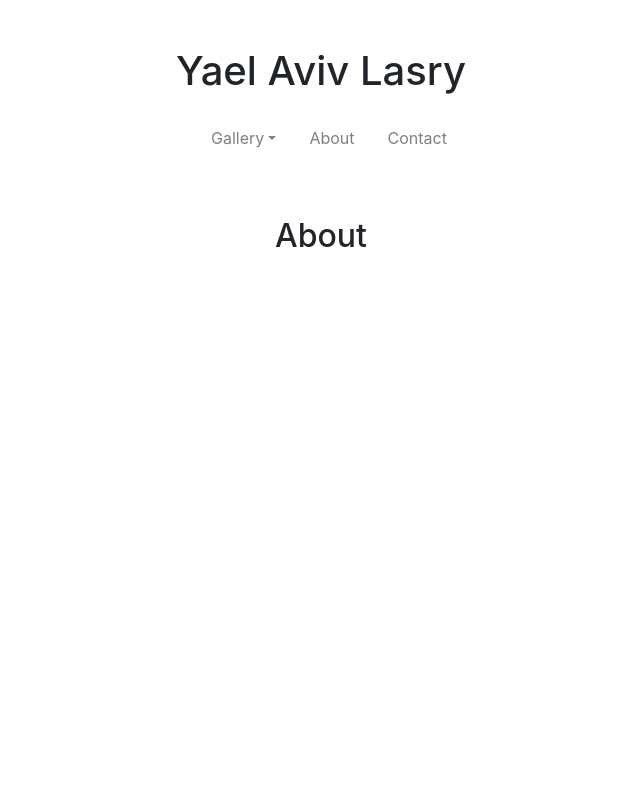
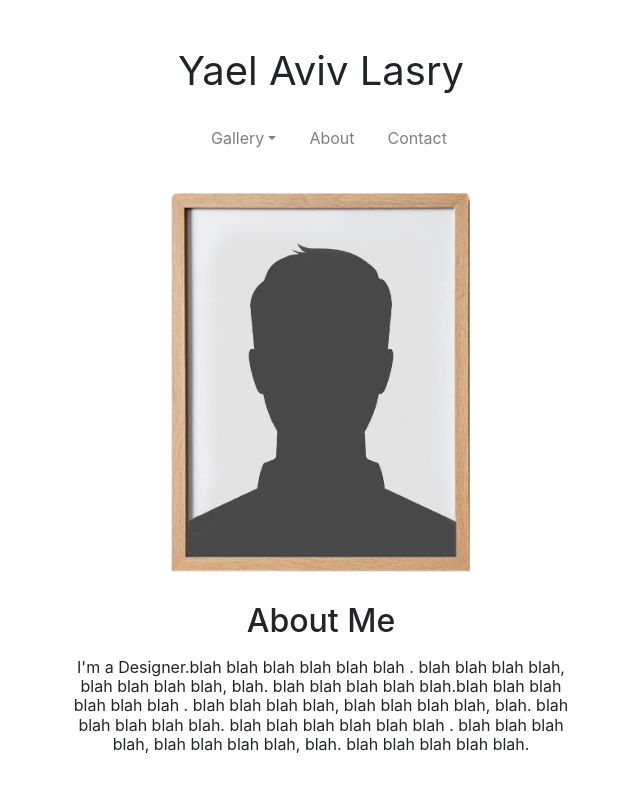
Before and after one commit to GiladGuralnik/YaelAviv, a React (Create React App) app: page /about in a window 1280 px wide. Shown: the top 792 px of the page, without its empty margins (319-959 px from the left). Built offline with nearby package versions, Linux system fonts and the light colour scheme.

Commit message:
add about page

```diff
--- a/public/index.html
+++ b/public/index.html
@@ -25,6 +25,7 @@
       Learn how to configure a non-root public URL by running `npm run build`.
     -->
     <title>Yael Aviv</title>
+    <meta name="google-site-verification" content="XzzcXZtWbmHivzZeCEiWBhzAVSs5KncbDaBhknWmaZY" />
   </head>
   <body>
     <noscript>You need to enable JavaScript to run this app.</noscript>
--- a/src/About.js
+++ b/src/About.js
@@ -1,4 +1,5 @@
 import React from 'react'
+import frameImage from './images/frame.png'
 
 // const sgMail = require('@sendgrid/mail');
 // sgMail.setApiKey('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');
@@ -13,8 +14,22 @@ import React from 'react'
 //  sgMail.send(msg).catch(error => {alert(error.toString()); });
 
 export const About = () => (
-        <div style={{position: 'absolute', left: '50%', top: '30%',
-        transform: 'translate(-50%, -50%)'}}>
-            <h2>About</h2>
+        <div>
+            <div style={{textAlign: "center",paddingTop:"20px"}}>
+            <img className="frame"
+
+                    src={frameImage}
+                    alt={"Image"}
+
+                    style={{width:"320px"}}
+
+                />
+            </div>
+            <h2 style={{textAlign: "center", paddingTop:"20px"}} >About Me</h2>
+            <h6
+            class="font-weight-normal"
+            style={{margin:"0 auto",textAlign: "center",width:"500px",paddingTop:"10px",paddingBottom:"100px"}}>
+            I'm a Designer.blah blah blah blah blah blah . blah blah blah blah, blah blah blah blah, blah. blah blah blah blah blah.blah blah blah blah blah blah . blah blah blah blah, blah blah blah blah, blah. blah blah blah blah blah. blah blah blah blah blah blah . blah blah blah blah, blah blah blah blah, blah. blah blah blah blah blah.
+            </h6>
         </div>
 )
--- a/src/App.css
+++ b/src/App.css
@@ -53,7 +53,7 @@ margin-right: 12%;
 }
 
 .gallery img:hover{
-  filter: grayscale(100%);
+  filter: saturate(1.2);
   transform: scale(1.1);
 }
 
@@ -121,3 +121,8 @@ div.desc {
 .Share-button:hover:not(:active) {
   opacity: 0.75;
 }
+
+
+.frame{
+  width:80px
+}
--- a/src/App.js
+++ b/src/App.js
@@ -29,7 +29,7 @@ class App extends Component {
 
         <div className="centered title">
           <button className="btn" style={{outline: "none", boxShadow:"none"}} onClick={handleClick}>
-            <h1>Yael Aviv Lasry</h1>
+            <h1 class="font-weight-normal">Yael Aviv Lasry</h1>
           </button>
 
         </div>
```
Also changed, not shown: src/images/frame.png (added).
